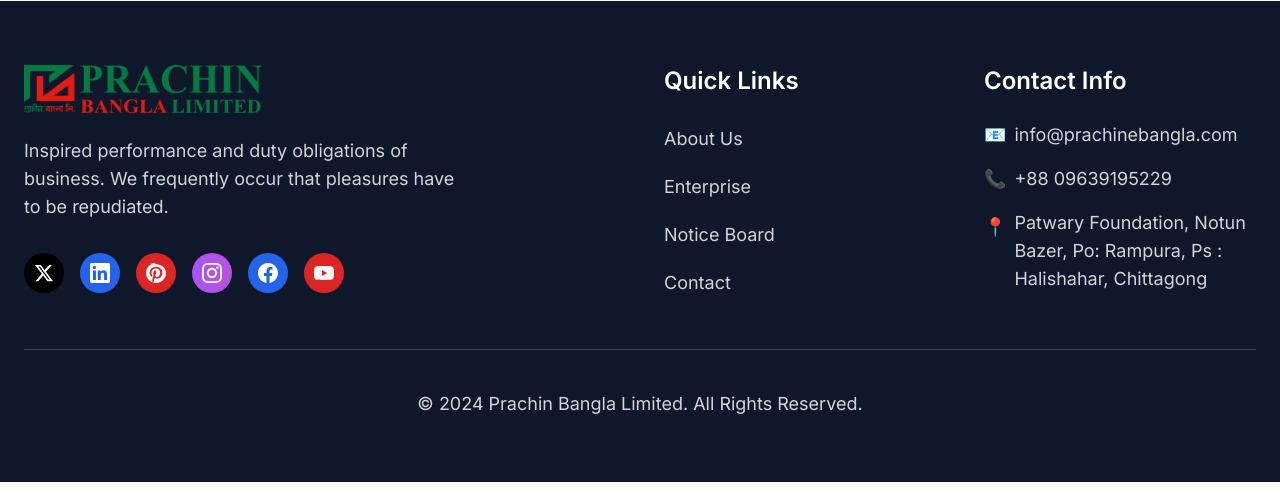
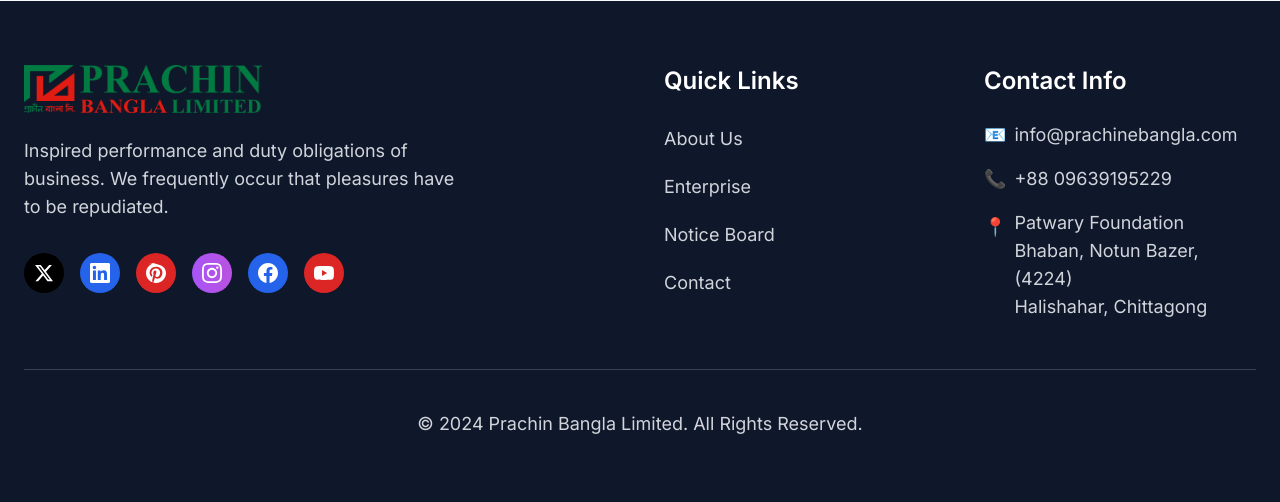
Before and after one commit to jonyprachine123/corporate, a Flask app: page /about in a window 1280 px wide. Shown: the part 1812-2314 px from the top of the page. Run offline with Flask 3, Linux system fonts and the light colour scheme; some libraries are stand-ins or nearby versions.

Commit message:
Update fotter address

```diff
--- a/templates/layout.html
+++ b/templates/layout.html
@@ -633,7 +633,7 @@
                     <div class="space-y-3 sm:space-y-4 text-gray-300">
                         <p class="break-words text-sm sm:text-base lg:text-lg flex items-start bounce-in stagger-5"><span class="mr-2 text-lg">📧</span> info@prachinebangla.com</p>
                         <p class="text-sm sm:text-base lg:text-lg flex items-center bounce-in stagger-6"><span class="mr-2 text-lg">📞</span> +88 09639195229</p>
-                        <p class="break-words text-sm sm:text-base lg:text-lg flex items-start leading-relaxed bounce-in stagger-7"><span class="mr-2 text-lg mt-1">📍</span> Patwary Foundation, Notun Bazer, Po: Rampura, Ps : Halishahar, Chittagong</p>
+                        <p class="break-words text-sm sm:text-base lg:text-lg flex items-start leading-relaxed bounce-in stagger-7"><span class="mr-2 text-lg mt-1">📍</span>Patwary Foundation Bhaban, Notun Bazer, (4224) <br> Halishahar, Chittagong</p>
                     </div>
                 </div>
             </div>
```
